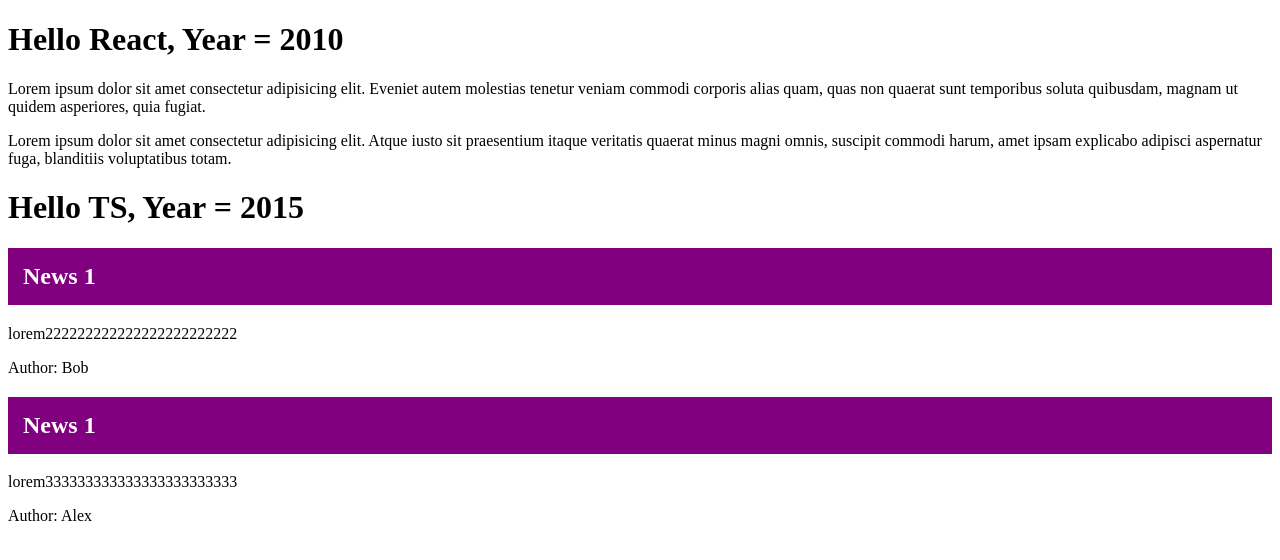
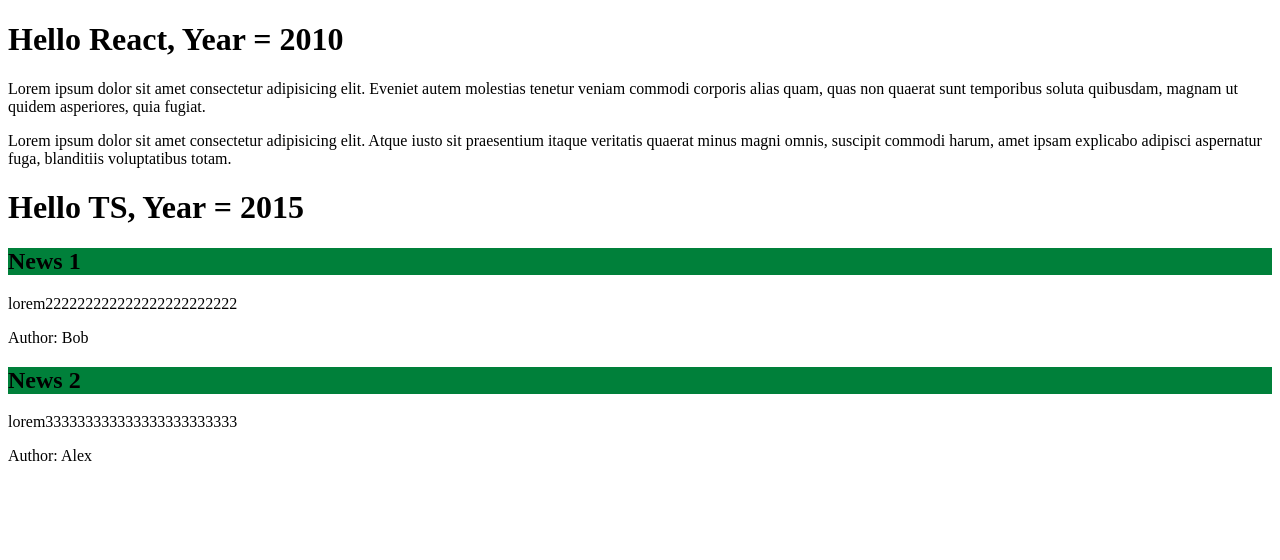
Before and after one commit to Bogdan-1121/react-shop, a React (Create React App) app: page / in a window 1280 px wide. Shown: the top 560 px of the page. Built offline with nearby package versions, Linux system fonts and the light colour scheme.

Commit message:
added style in file css

```diff
--- /dev/null
+++ b/src/Article.css
@@ -0,0 +1,5 @@
+.article-title {
+    background-color: rgb(0, 128, 58);
+    color: 'white';
+    padding: '15px';
+}
--- a/src/Article.tsx
+++ b/src/Article.tsx
@@ -1,3 +1,5 @@
+import './Article.css'
+
 type Props = {
     title: string
     description: string
@@ -8,11 +10,12 @@
     return (
         <div className="div">
             <h2
-                style={{
-                    backgroundColor: 'purple',
-                    color: 'white',
-                    padding: '15px',
-                }}
+                className="article-title"
+                // style={{
+                //     backgroundColor: title === 'News 1' ? 'purple' : 'green',
+                //     color: 'white',
+                //     padding: '15px',
+                // }}
             >
                 {title}
             </h2>
--- a/src/index.tsx
+++ b/src/index.tsx
@@ -87,7 +87,7 @@
                 autor="Bob"
             />
             <Article
-                title="News 1"
+                title="News 2"
                 description="lorem333333333333333333333333"
                 autor="Alex"
             />
```
